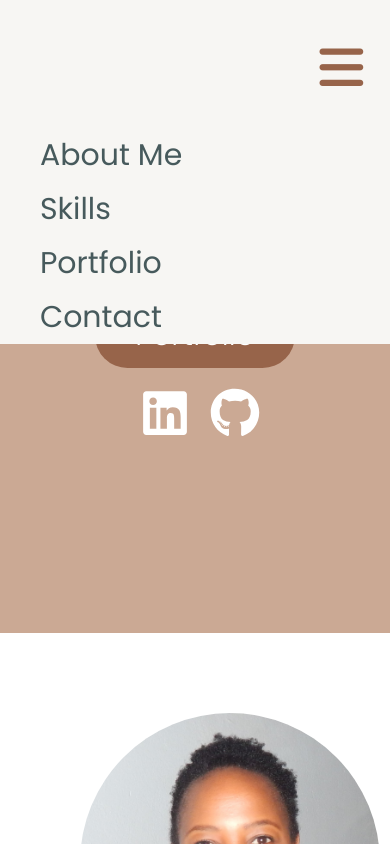
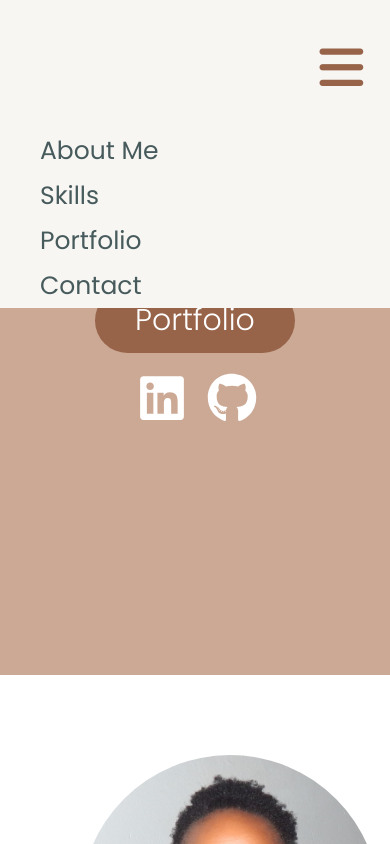
Before and after one commit to GivenDev/Portfolio, a plain HTML site: page index.html in a window 390 px wide. Both pictures are taken after a click on the button 341 px from the left and 69 px from the top of the page. Shown: the top 844 px of the page. Drawn offline with Linux system fonts and the light colour scheme.

Commit message:
Add files via upload

```diff
--- a/css/style.css
+++ b/css/style.css
@@ -13,7 +13,7 @@ section {
 
 .hero {
     background-color: #cba994;
-    height: 75vh;
+    height: 80vh;
     color: white;
     font-size: 40px;
 }
@@ -317,7 +317,7 @@ hr {
         display: none;
         background-color: #f7f6f3;
         margin: 0;
-        font-size: 30px;
+        font-size: 25px;
         line-height: 1.8;
     }
 
@@ -337,16 +337,22 @@ hr {
         display: block;
     }
 
-    .hero {
-        height: 75vh;
-    }
 
     .hero-text {
         padding: 80px 0 30px 0;
     }
 
+    h1 {
+        font-size: 40px;
+        font-weight: 450;
+
+    }
+
     .socials {
-        padding-bottom: 80px;
+        padding-bottom: 20px;
+        margin-left: 80px;
+
+
     }
 
     .sub-section {
@@ -376,9 +382,4 @@ hr {
         flex-wrap: wrap;
     }
 
-    .litmus-icon {
-        width: 80px;
-        height: 80px;
-    }
-
 }
```
